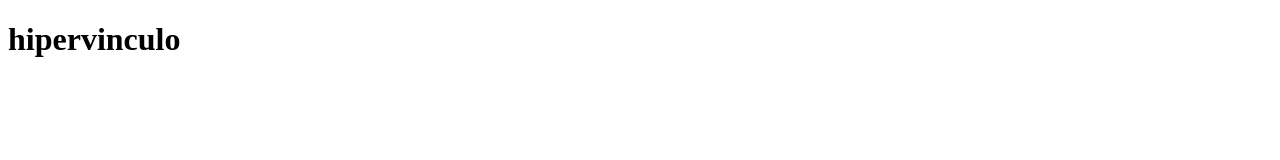
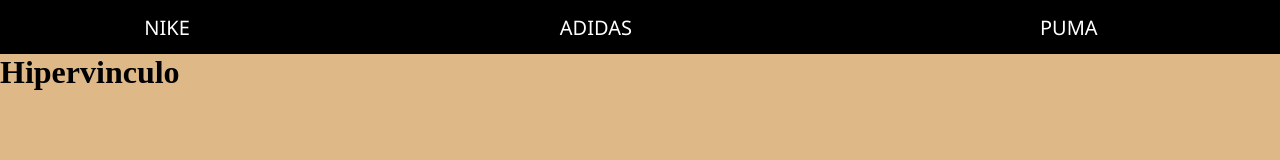
Before and after one commit to carlos-cordova21/EJERCICIO-4, a plain HTML site: page index.html in a window 1280 px wide. Drawn offline with Linux system fonts and the light colour scheme.

Commit message:
se agrego stylos

```diff
--- a/index.html
+++ b/index.html
@@ -3,9 +3,48 @@
 <head>
     <meta charset="UTF-8">
     <meta name="viewport" content="width=device-width, initial-scale=1.0">
-    <title>Document</title>
+    <title>EJERCICIO 5</title>
+    <style>
+        table{
+            background-color: black;
+            width: 100%;
+            font-size: 20px;
+            font-family: 'Segoe UI', Tahoma, Geneva, Verdana, sans-serif;
+        }
+        td{
+            height: 50px;
+            text-align: center;
+        }
+        a{
+            text-decoration: none;
+            color: white;
+        }
+        body{
+            background-color: burlywood;
+        }
+        *{
+            margin: 0;
+            padding: 0;
+        }
+        a:hover{
+            color: yellow;
+        }
+    </style>
 </head>
 <body>
-    <h1>hipervinculo</h1>
+    <table>
+        <tr>
+            <td>
+                <a href="https://www.nike.com/mx/" target="_blank">NIKE</a>
+            </td>
+            <td>
+                <a href="https://www.adidas.mx/" target="_blank">ADIDAS</a>
+            </td>
+            <td>
+                <a href="https://mx.puma.com/" target="_blank">PUMA</a>
+            </td>
+        </tr>
+    </table>
+    <h1>Hipervinculo</h1>
 </body>
 </html>
```
